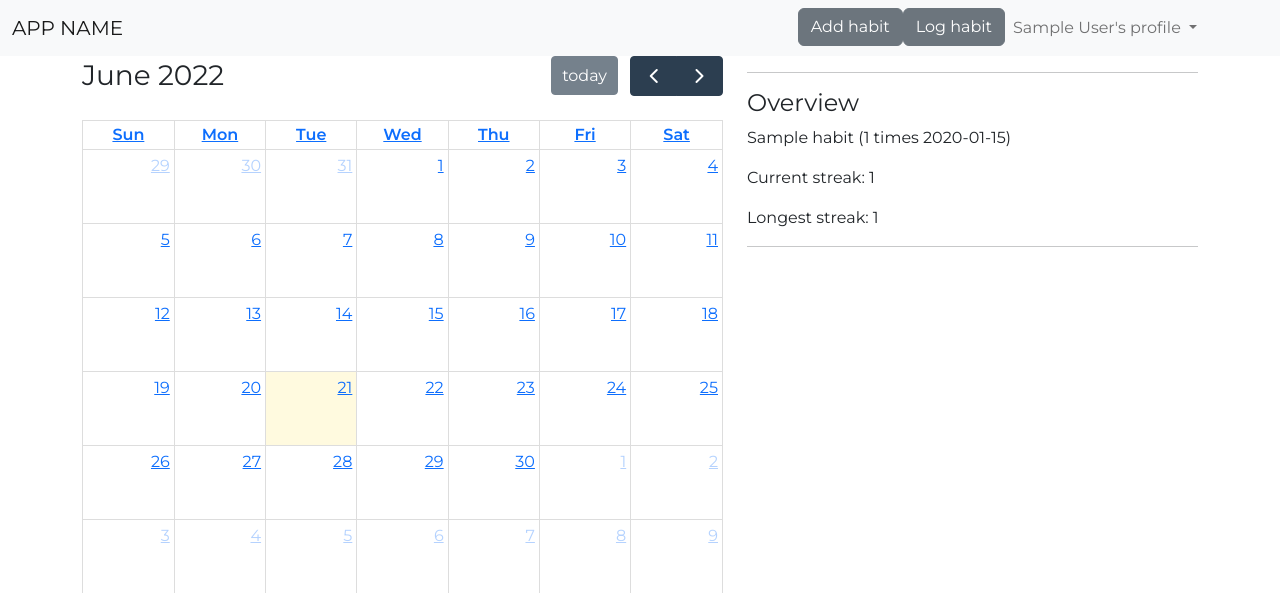
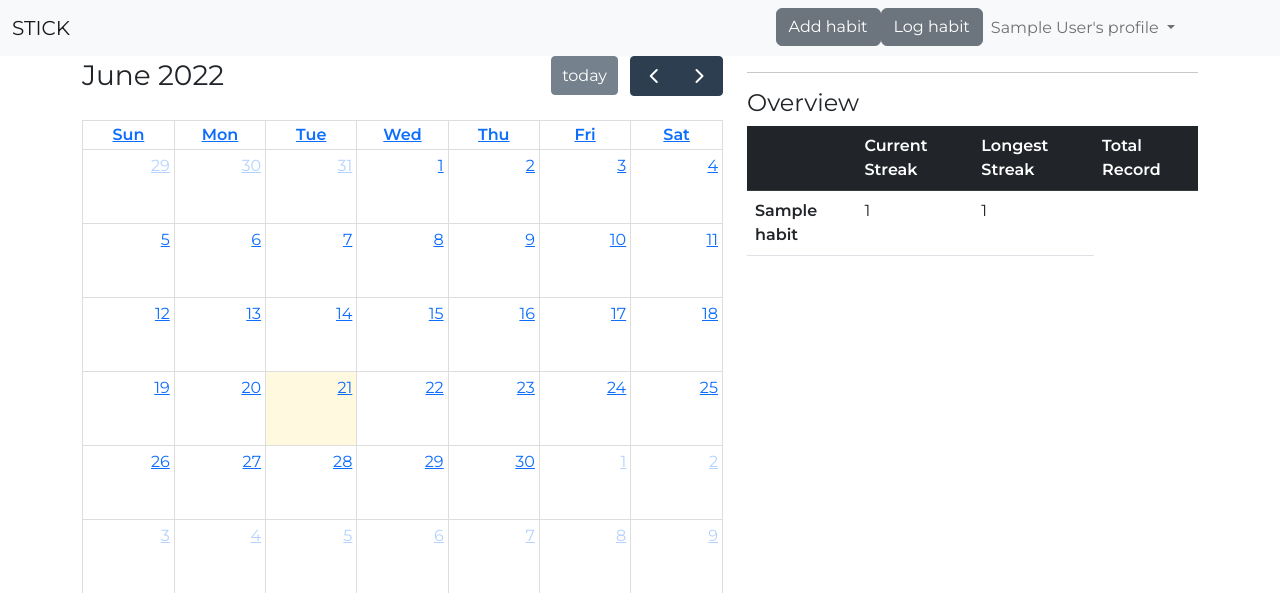
Before and after one commit to chansya/Capstone_project, a Flask app: page /progress in a window 1280 px wide. Shown: the top 593 px of the page. Run offline with Flask 2, Linux system fonts and the light colour scheme; the visitor is signed in with stand-in values (Sample User, id 1); tables that the repository leaves empty hold one stand-in row (values such as "Sample post"); lists and menus that the app fills with data are empty.

Commit message:
Make table for overview

```diff
--- a/templates/progress.html
+++ b/templates/progress.html
@@ -10,7 +10,7 @@
 {% block body %}
 <nav class="navbar navbar-expand-lg bg-light">
     <div class="container-fluid">
-      <a class="navbar-brand" href="/progress">APP NAME</a>
+      <a class="navbar-brand" href="/progress">STICK</a>
       <button class="navbar-toggler" type="button" data-bs-toggle="collapse" data-bs-target="#navbarSupportedContent" aria-controls="navbarSupportedContent" aria-expanded="false" aria-label="Toggle navigation">
         <span class="navbar-toggler-icon"></span>
       </button>
@@ -37,8 +37,8 @@
                       <div class="mb-3">
                         <label for="habit_name" class="form-label">Name</label>
                         <input type="text" name="habit_name" class="form-control" id="habit_name" required>
+                      </div>
 
-                      </div>
                       <div class="mb-3">
                         <label for="frequency" class="form-label">Frequency</label>
                         <input type="number" name="frequency" class="form-control" id="frequency" min="1" required>
@@ -48,13 +48,13 @@
                           <option value="per week">Per Week</option>
                           <option value="per month">Per Month</option>
                         </select>
+                      </div>
 
-
-                      </div>
                       <div class="mb-3">
                         <label for="start_date" class="form-label">Start date</label>
                         <input type="date" name="start_date" class="form-control" id="start_date" required>
                       </div>
+
                       <button type="submit" class="btn btn-primary">Submit</button>
                       <button type="button" class="btn btn-secondary" data-bs-dismiss="modal">Cancel</button>
                     </form>
@@ -120,7 +120,6 @@
               {{ user.name}}'s profile
             </a>
             <ul class="dropdown-menu" aria-labelledby="navbarDropdown">
-              <li><a class="dropdown-item" href="#">Add a habit</a></li>
               <li><a class="dropdown-item" href="/all_habits">My Habits</a></li>
               <li><a class="dropdown-item" href="/all_badges">My Badges</a></li>
               <li><hr class="dropdown-divider"></li>
@@ -135,49 +134,36 @@
 
 <div class="container">
   <div class="row">
+    <!-- Calendar -->
     <div class="col-md-7">
-      <!-- <h4>Progress</h4> -->
-      <!-- <a href="/calendar">Click to view in Calendar</a> -->
       <div id="calendar"></div>
     </div>
 
     <div class="col-md-5" id="habit_list">
-      <!-- <button id="show_form">Add a habit</button> -->
-      <!-- <div>
-        <form action="/create_habit" method="POST" id="habit_form">
-            <div>
-                <label for="habit_name">Name</label>
-                <input type="text" name="habit_name" id="habit_name" required>
-            </div>
-            <div>
-                <label for="frequency">Frequency</label>
-                <input type="number" name="frequency" id="frequency" min="1" required>
-                <span>Time(s)</span>
-                <select name="time_period" id="time_period" required>
-                    <option value="per day">Per Day</option>
-                    <option value="per week">Per Week</option>
-                    <option value="per month">Per Month</option>
-                </select>
-            </div>
-            <div>
-                <label for="start_date">Start Date</label>
-                <input type="date" name="start_date" id="start_date" required>
-
-            </div>
-            <button type="button" id="cancel_form">Cancel</button>
-            <button type="submit" id="save_form">Save</button>
-
-        </form>
-      </div> -->
       <hr>
       <h4>Overview</h4>
       {% if habits %}
-        {% for habit in habits %}
-          <p>{{ habit.habit_name }} ({{ habit.frequency}} times {{ habit.time_period }})</p>
-          <p id="curr_for_{{ habit.habit_id }}">Current streak: {{ habit.current_streak}}</p>
-          <p id="max_for_{{ habit.habit_id }}">Longest streak: {{ habit.max_streak}}</p>
-          <hr>
-        {% endfor %}
+      <table class="table">
+        <thead>
+          <tr>
+            <th scope="col" class="table-dark"></th>
+            <th scope="col" class="table-dark">Current Streak</th>
+            <th scope="col" class="table-dark">Longest Streak</th>
+            <th scope="col" class="table-dark">Total Record</th>
+          </tr>
+        </thead>
+        <tbody>
+          {% for habit in habits %}
+          <tr>
+            <th scope="row">{{habit.habit_name}}</th>
+            <td>{{ habit.current_streak}}</td>
+            <td>{{ habit.max_streak}}</td>
+          </tr>
+          {% endfor %}
+        </tbody>
+
+      </table>
+
 
       {% else %}
         <p id="new_habit_prompt">Uh-oh there's no habit yet.
```
